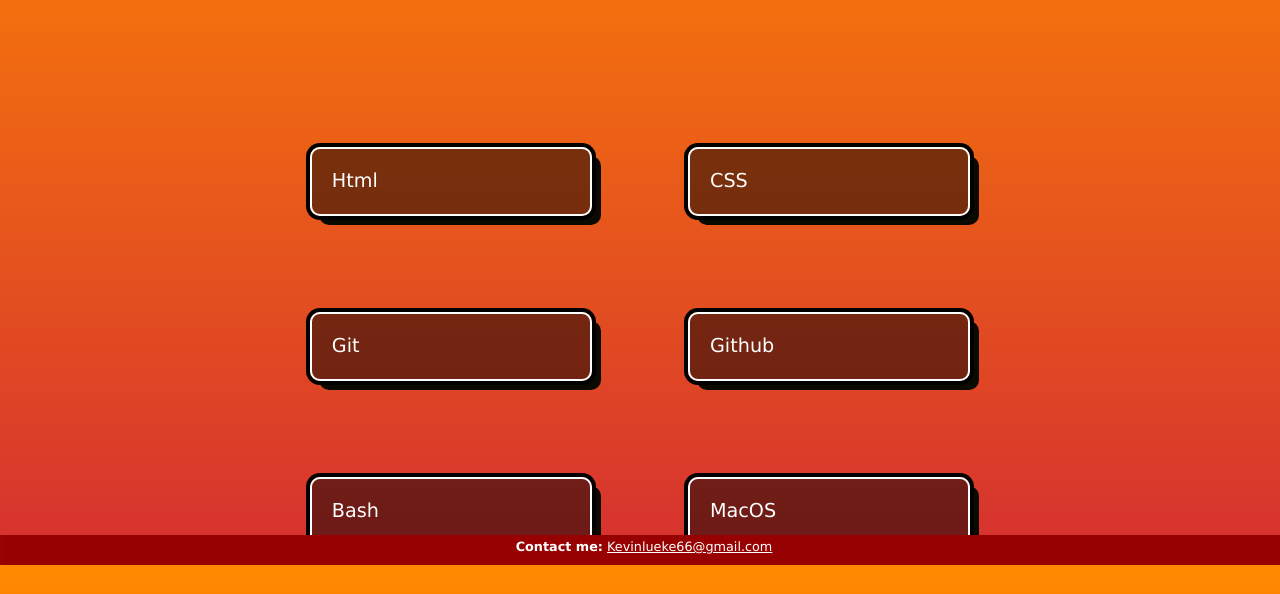
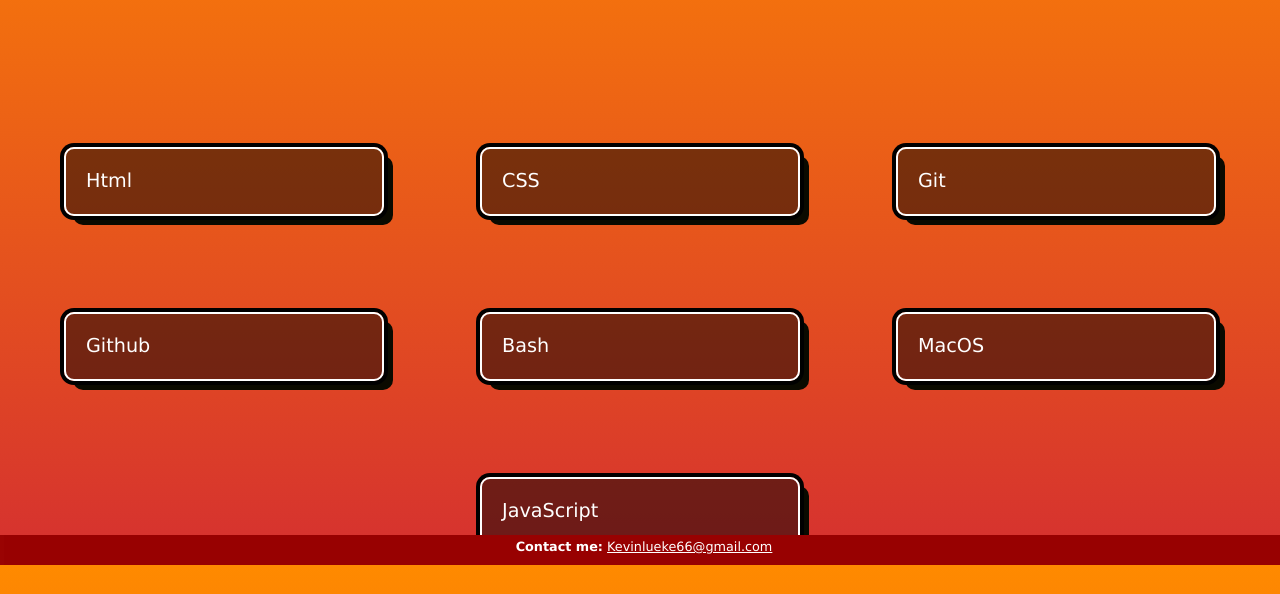
Before and after one commit to kevinlueke/kevinlueke.github.io, a website: page resume/resume.html in a window 1280 px wide. Shown: the part 235-829 px from the top of the page. Drawn offline with Linux system fonts and the light colour scheme.

Commit message:
JS to portfolio

```diff
--- a/resume/resume.html
+++ b/resume/resume.html
@@ -25,6 +25,7 @@
       <li class="res-li">Github</li>
       <li class="res-li">Bash</li>
       <li class="res-li">MacOS</li>
+      <li class="res-li">JavaScript</li>
     </ul>
   </section>
   <footer>
```
